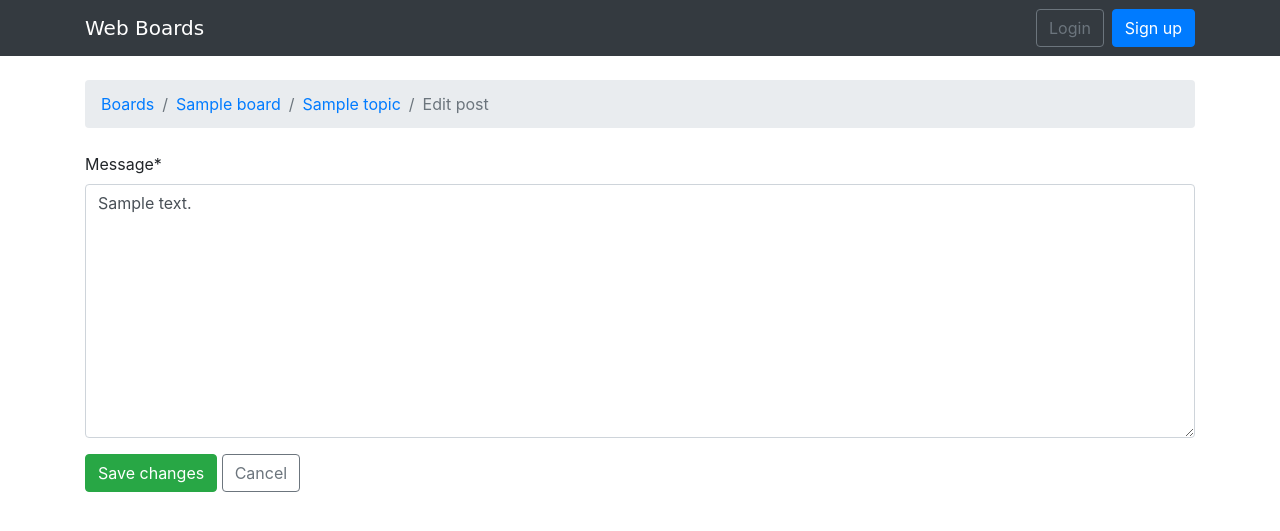
After one commit to zawi99/web-boards, a Django app: page /boards/1/topic/1/post/1/edit/ in a window 1280 px wide. The commit adds this page. Shown: the top 531 px of the page. Run offline with Django 3.2, Linux system fonts and the light colour scheme; tables that the repository leaves empty hold one stand-in row (values such as "Sample post"); some libraries are stand-ins or nearby versions; some web fonts are replaced.

Commit message:
Added post edit feature

```diff
--- a/boards/models.py
+++ b/boards/models.py
@@ -1,5 +1,6 @@
 from django.contrib.auth.models import User
 from django.db import models
+from django.shortcuts import reverse
 from django.utils.text import Truncator
 
 
--- /dev/null
+++ b/boards/templates/boards/post_edit.html
@@ -0,0 +1,26 @@
+{% extends 'base.html' %}
+
+{% load crispy_forms_tags %}
+
+{% block title %}
+    Edit post
+{% endblock %}
+
+{% block breadcrumb %}
+    <li class="breadcrumb-item"><a href="{% url 'home' %}">Boards</a></li>
+    <li class="breadcrumb-item"><a href="{% url 'board-detail' post.topic.board.pk %}">{{ post.topic.board.name }}</a>
+    </li>
+    <li class="breadcrumb-item"><a
+            href="{% url 'topic-posts' post.topic.board.pk post.topic.pk %}">{{ post.topic.subject }}</a></li>
+    <li class="breadcrumb-item active">Edit post</li>
+{% endblock %}
+
+{% block content %}
+    <form method="post" class="mb-4" novalidate>
+        {% csrf_token %}
+        {{ form|crispy}}
+        <button type="submit" class="btn btn-success">Save changes</button>
+        <a href="{% url 'topic-posts' post.topic.board.pk post.topic.pk %}" class="btn btn-outline-secondary"
+           role="button">Cancel</a>
+    </form>
+{% endblock %}
--- a/boards/templates/boards/topic_posts.html
+++ b/boards/templates/boards/topic_posts.html
@@ -42,7 +42,9 @@
                         {{ post.message }}
                         {% if post.created_by == user %}
                             <div class="mt-3">
-                                <a href="#" class="btn btn-primary btn-sm" role="button">Edit</a>
+                                <a href="{% url 'post-edit' topic.board.pk topic.pk post.pk %}"
+                                   class="btn btn-primary btn-sm"
+                                   role="button">Edit</a>
                             </div>
                         {% endif %}
                     </div>
--- a/boards/views.py
+++ b/boards/views.py
@@ -1,6 +1,8 @@
 from django.contrib.auth.decorators import login_required
 from django.db.models import Count
 from django.shortcuts import render, get_object_or_404, redirect
+from django.utils import timezone
+from django.views.generic import UpdateView
 
 from .forms import NewTopicForm, NewPostForm
 from .models import (
@@ -91,3 +93,20 @@ def topic_reply(request, pk, topic_pk):
         'topic': topic
     }
     return render(request, 'boards/topic_reply.html', context)
+
+
+class PostEditView(UpdateView):
+    model = Post
+    fields = ('message',)
+    template_name = 'boards/post_edit.html'
+    pk_url_kwarg = 'post_pk'
+
+    # context_object_name = 'post'
+
+    def form_valid(self, form):
+        post = form.save(commit=False)
+        post.updated_by = self.request.user
+        post.updated_at = timezone.now()
+        post.save()
+        return redirect('topic-posts', pk=post.topic.board.pk,
+                        topic_pk=post.topic.pk)
--- a/web_boards/urls.py
+++ b/web_boards/urls.py
@@ -7,7 +7,8 @@ from boards.views import (home,
                           board_detail,
                           topic_new,
                           topic_posts,
-                          topic_reply)
+                          topic_reply,
+                          PostEditView)
 
 urlpatterns = [
     url(r'^admin/', admin.site.urls),
@@ -19,6 +20,10 @@ urlpatterns = [
         name='topic-posts'),
     url(r'^boards/(?P<pk>\d+)/topic/(?P<topic_pk>\d+)/reply/$', topic_reply,
         name='topic-reply'),
+    url(
+        r'^boards/(?P<pk>\d+)/topic/(?P<topic_pk>\d+)/post/(?P<post_pk>\d+)/edit/$',
+        PostEditView.as_view(),
+        name='post-edit'),
 
     url(r'^signup/$', signup, name='signup'),
     url(r'^login/$',
```
